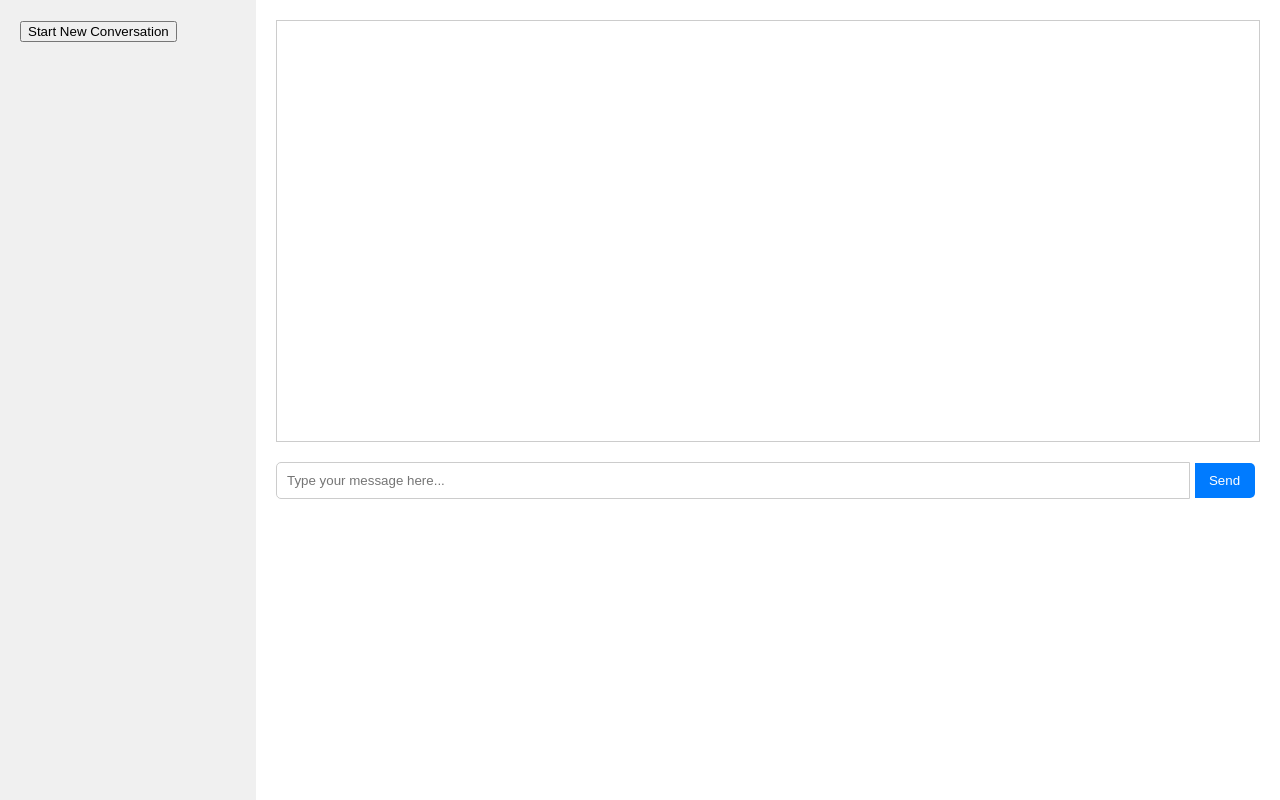
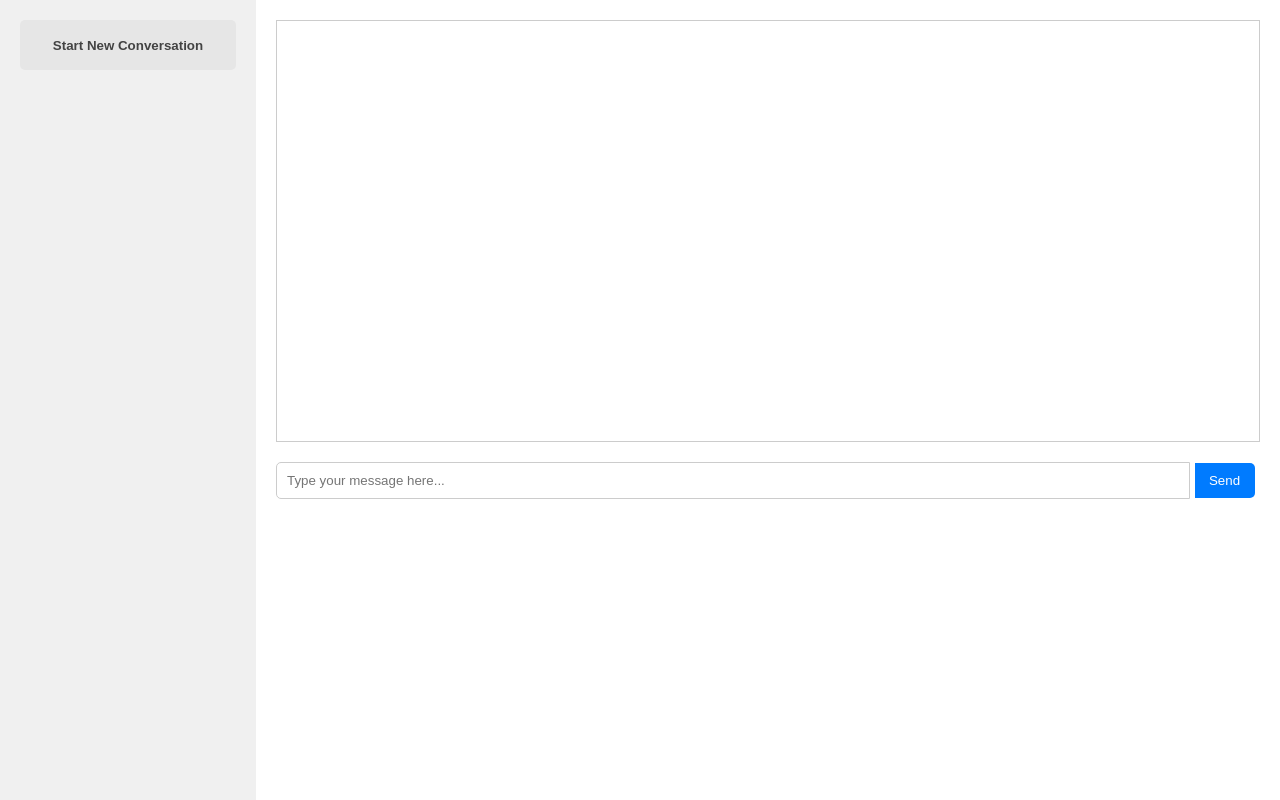
Before and after one commit to LyubomirT/aidaweb, a Flask app: page / in a window 1280 px wide. Run offline with Flask 3, Linux system fonts and the light colour scheme.

Commit message:
Update chat styling and add new conversation button

```diff
--- a/static/css/chat.css
+++ b/static/css/chat.css
@@ -53,3 +53,21 @@ body {
   #send-button:hover {
     background-color: #0056b3;
   }
+
+  #new-conv-button {
+    padding: 10px;
+    box-sizing: border-box;
+    border: none;
+    border-radius: 5px;
+    background-color: #e6e6e6;
+    color: #434343;
+    cursor: pointer;
+    width: 100%;
+    font-weight: bolder;
+    height: 50px;
+  }
+
+  #new-conv-button:hover {
+    background-color: #e0e0e0;
+    border-left: 3px solid #007bff;
+  }
```
